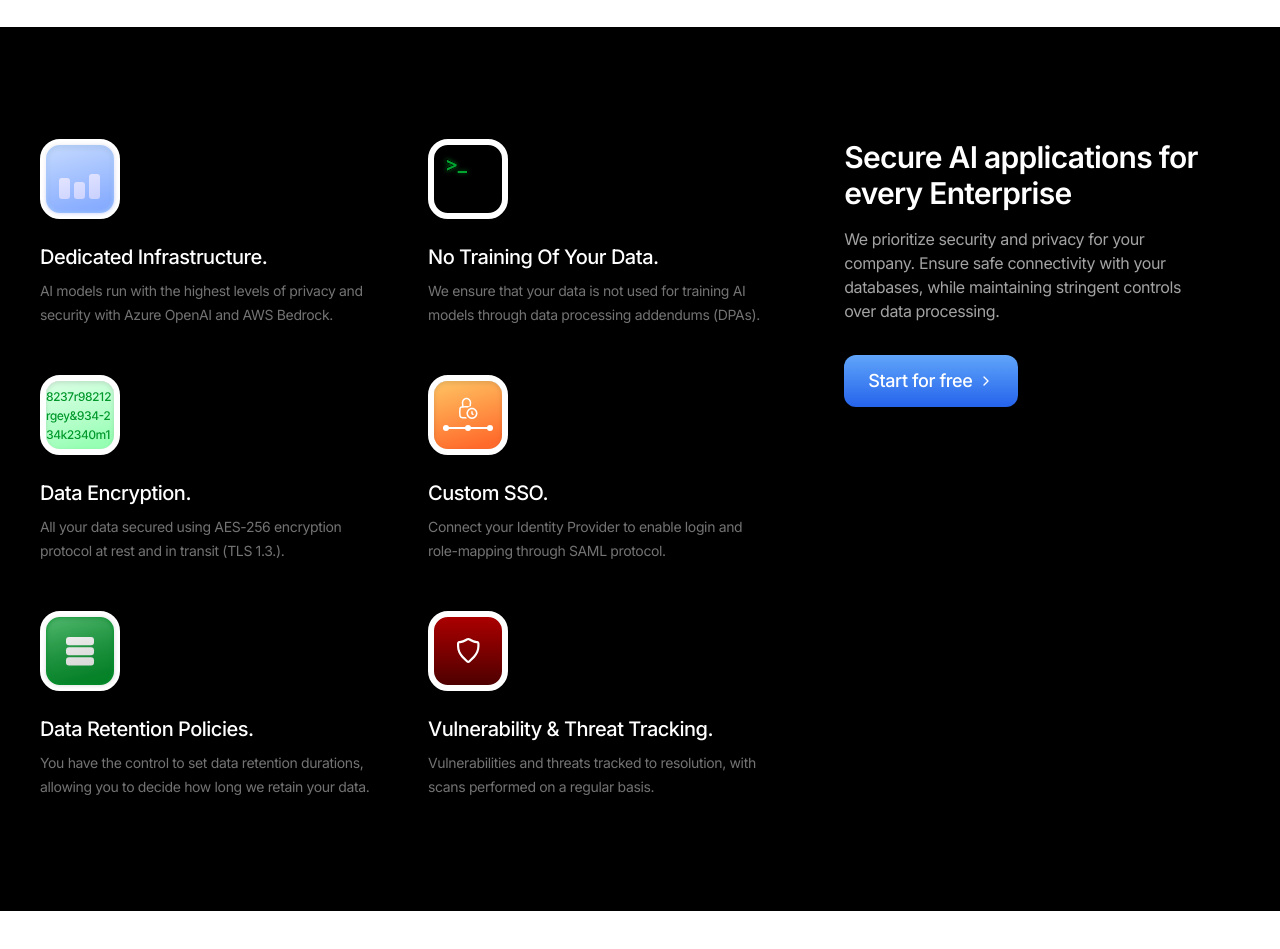
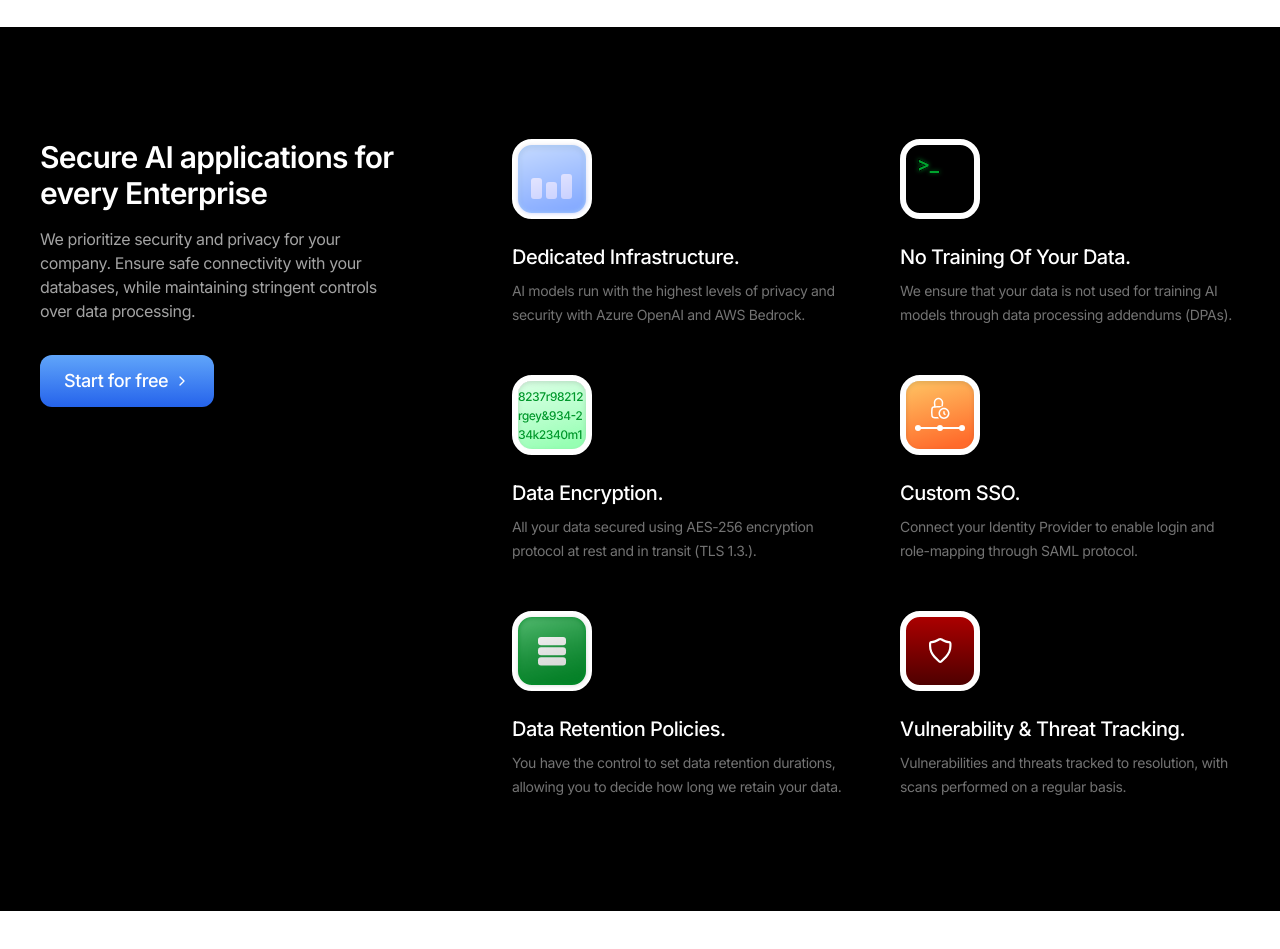
Before and after one commit to yashsehgal/stack-ai-redesign, a Next.js app: page / in a window 1280 px wide. Shown: the part 5540-6489 px from the top of the page. Built offline with nearby package versions, Linux system fonts and the light colour scheme.

Commit message:
✨ Update layout spacing in security section

```diff
--- a/components/sections/security.tsx
+++ b/components/sections/security.tsx
@@ -52,7 +52,7 @@ const SecurityFeaturesList: FeatureContentProps[] = [
 export default function SecuritySection() {
   return (
     <SectionContainer id="security" className="bg-black">
-      <ViewContainer className="flex flex-row-reverse items-start justify-between max-lg:grid max-lg:gap-24 max-xl:relative">
+      <ViewContainer className="flex flex-row items-start justify-between gap-12 max-lg:grid max-lg:gap-24 max-xl:relative">
         <CTAContainer className="max-xl:sticky max-xl:top-36 max-lg:top-0 max-lg:relative">
           <CTAHeadline sectionTheme="dark">
             Secure AI applications for every Enterprise
```
